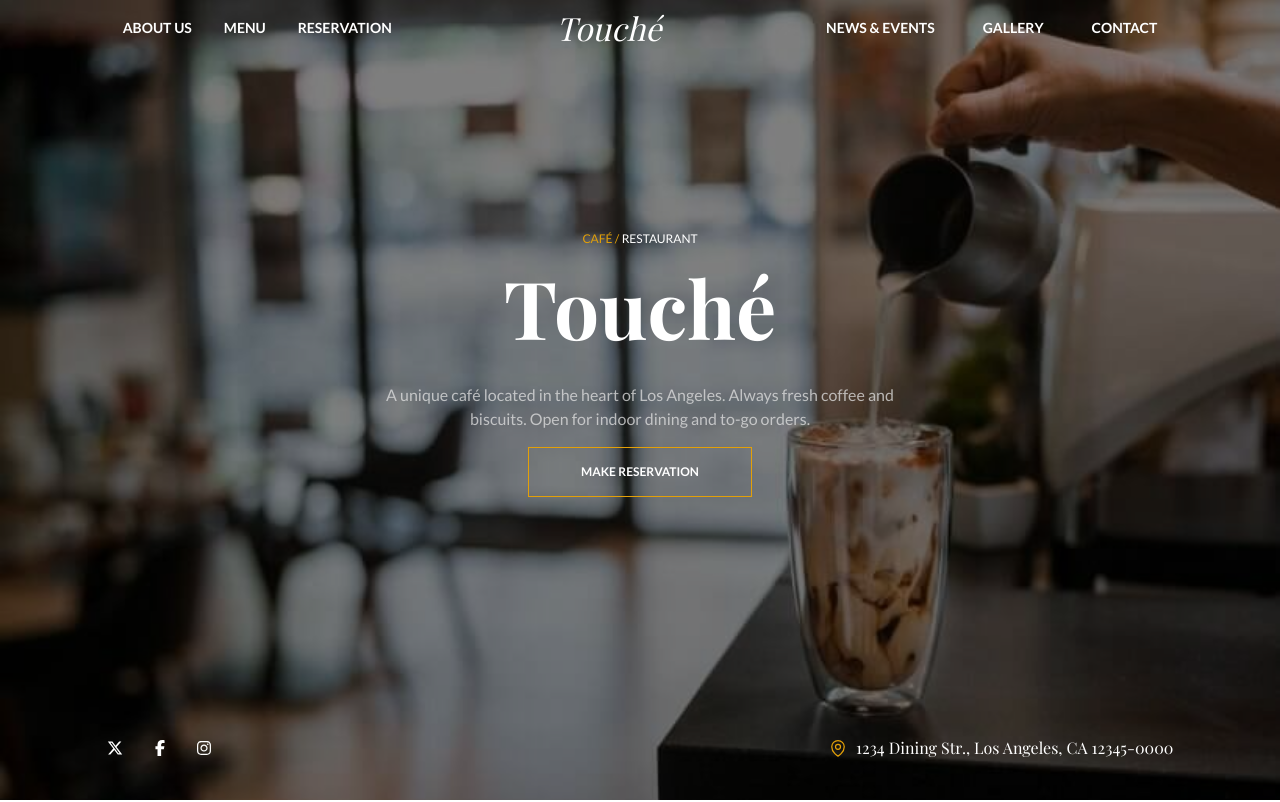
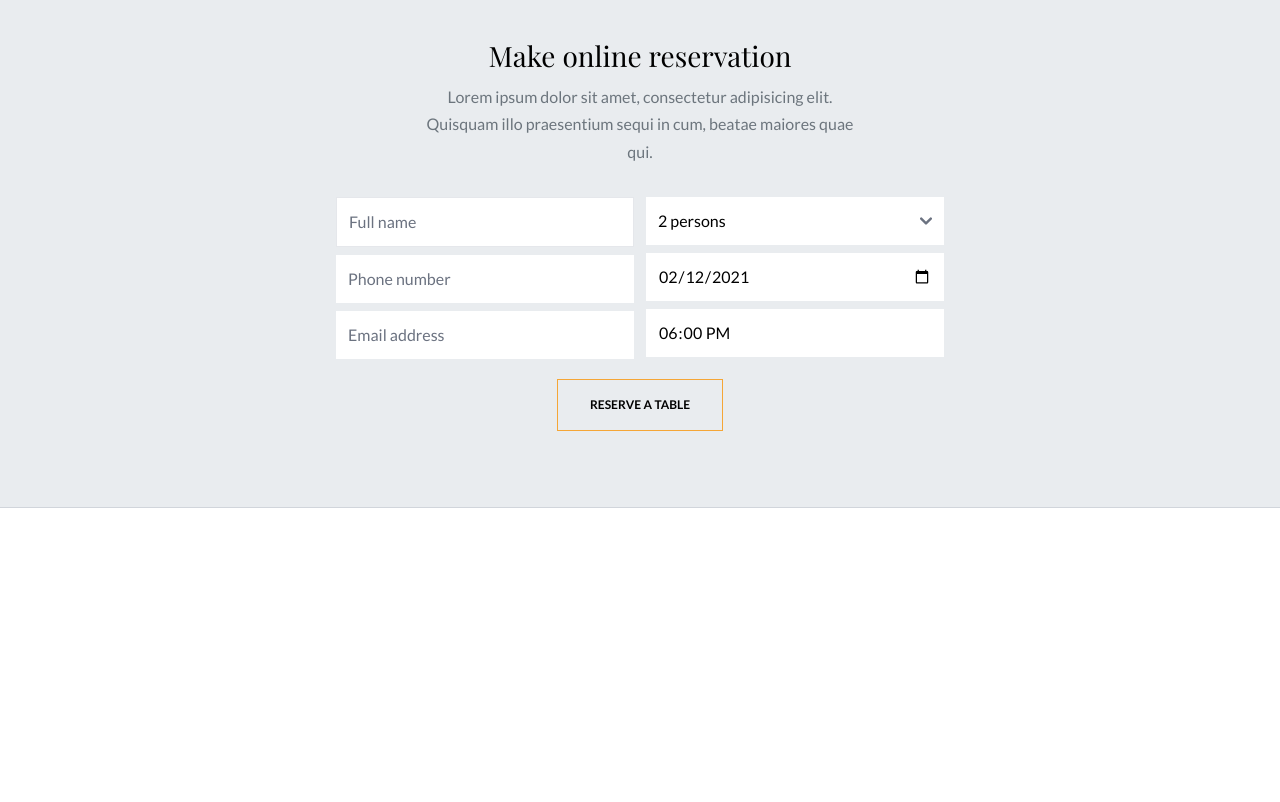
Before and after one commit to Iceblockp/Touche-cafe, a React (Vite) app: page / in a window 1280 px wide. Shown: the top 802 px of the page. Built offline with nearby package versions, Linux system fonts and the light colour scheme; a web font is replaced by a local one.

Commit message:
online reservation done responsive

```diff
--- a/src/components/App.jsx
+++ b/src/components/App.jsx
@@ -17,20 +17,20 @@ import SectionTwo from "./SectionTwo";
 const App = () => {
   return (
     <div>
-      <TopHeader />
-      <NavBar />
-      <SectionTwo />
-      <SectionThree />
-      <SectionFour />
-      <Menu />
-      <Dishes />
+      {/* <TopHeader /> */}
+      {/* <NavBar /> */}
+      {/* <SectionTwo /> */}
+      {/* <SectionThree /> */}
+      {/* <SectionFour /> */}
+      {/* <Menu /> */}
+      {/* <Dishes /> */}
       <OnlineReservation />
-      <AboutUs />
-      <EventShow />
-      <Newsletter />
-      <Gallery />
-      <Location />
-      <Footer />
+      {/* <AboutUs /> */}
+      {/* <EventShow /> */}
+      {/* <Newsletter /> */}
+      {/* <Gallery /> */}
+      {/* <Location /> */}
+      {/* <Footer /> */}
     </div>
   );
 };
--- a/src/components/OnlineReservation.jsx
+++ b/src/components/OnlineReservation.jsx
@@ -5,50 +5,49 @@ const OnlineReservation = () => {
     <section className=" py-9 border-b border-b-gray-300 bg-[#e9ecef]">
       <div className="container mx-auto mb-10">
         <div className="flex justify-center">
-          <div className=" text-center max-w-md  ">
+          <div className=" text-center max-w-[540px] px-[16px] md:max-w-[480px] ">
             <h1 className=" font-heading font-[400] text-[1.75rem] leading-[1.4] mb-2">
               Make online reservation
             </h1>
             <p className=" mb-6 text-[#6c757d] leading-[1.7] ">
-              Lorem ipsum dolor sit amet, consectetur adipisicing elit. Ratione
-              numquam eos perferendis itaque hic unde, ad, laudantium minima.
+            Lorem ipsum dolor sit amet, consectetur adipisicing elit. Quisquam illo praesentium sequi in cum, beatae maiores quae qui.
             </p>
           </div>
         </div>
         {/* form  */}
         <div>
-          <div className=" grid grid-cols-1 lg:grid-cols-2 gap-3 w-10/12 mx-auto">
+          <div className=" grid grid-cols-1 md:grid-cols-2 gap-3 max-w-[540px] lg:max-w-[640px] md:max-w-[720px] px-[16px] mx-auto">
             <div>
-              <div className=" border m-2">
+              <div className=" border my-2">
                 <input
-                  className=" w-full p-3 border focus:outline-none  focus:border-[#f5a637] "
+                  className=" w-full p-3 border focus:outline-none border-none  focus:border-[#f5a637] "
                   type="text"
                   placeholder="Full name"
                 />
               </div>
-              <div className=" m-2">
+              <div className=" my-2">
                 <input
-                  className=" w-full p-3 border focus:outline-none  focus:border-[#f5a637] "
+                  className=" w-full p-3 border focus:outline-none border-none  focus:border-[#f5a637] "
                   type="number"
                   placeholder="Phone number"
                 />
               </div>
-              <div className=" m-2">
+              <div className=" my-2">
                 <input
-                  className="w-full p-3 border focus:outline-none  focus:border-[#f5a637] "
+                  className="w-full p-3 border focus:outline-none border-none  focus:border-[#f5a637] "
                   type="email"
                   placeholder="Email address"
                 />
               </div>
             </div>
 
-            <div className=" -mt-3 lg:mt-0">
-              <div className=" m-2">
+            <div className=" -mt-3 md:mt-0">
+              <div className=" my-2">
                 <select
                   name=""
                   id=""
                   defaultValue={2}
-                  className="w-full p-3 border focus:outline-none  focus:border-[#f5a637] "
+                  className="w-full p-3 focus:outline-none border-none  focus:border-[#f5a637] "
                 >
                   <option value="1">1 person</option>
                   <option value="2">2 persons</option>
@@ -57,22 +56,22 @@ const OnlineReservation = () => {
                   <option value="5">5 persons</option>
                 </select>
               </div>
-              <div className=" m-2">
+              <div className=" my-2">
                 <input
-                  className="w-full p-3 border focus:outline-none  focus:border-[#f5a637] "
+                  className="w-full p-3 border border-none focus:outline-none  focus:border-[#f5a637] "
                   type="date"
                   defaultValue="2021-02-12"
                 />
               </div>
-              <div className=" m-2">
+              <div className=" my-2">
                 <input
-                  className="w-full p-3 border focus:outline-none  focus:border-[#f5a637] "
+                  className="w-full p-3 border border-none focus:outline-none  focus:border-[#f5a637] "
                   type="time"
                   defaultValue="18:00"
                 />
               </div>
             </div>
-            <div className=" col-span-1 lg:col-span-2 flex justify-center">
+            <div className=" col-span-1 md:col-span-2 flex justify-center">
               <div className="">
                 <button
                   id="onlineBtn"
```
